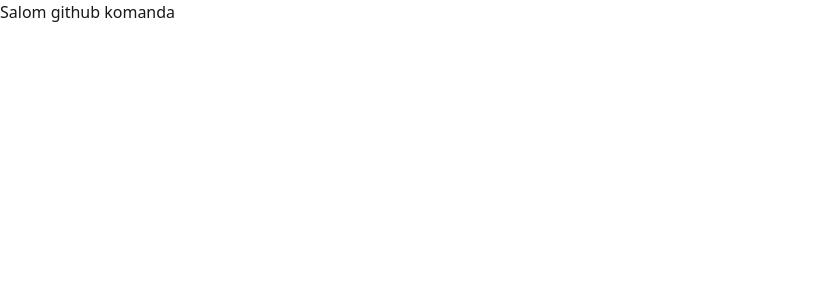
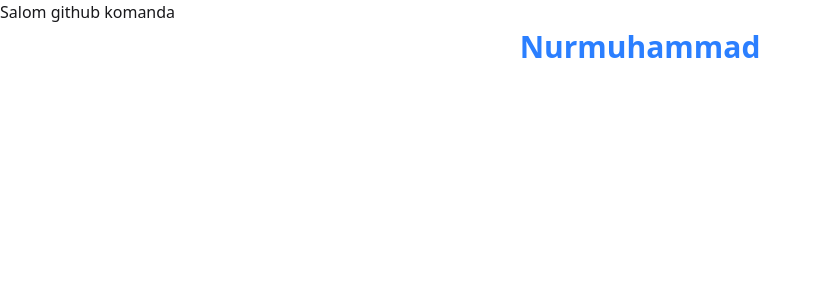
Before and after one commit to SUNNATBEE/1746Team, a React (Vite) app: page / in a window 1280 px wide. Shown: the top 300 px of the page, without its empty margins (0-821 px from the left). Built offline with nearby package versions, Linux system fonts and the light colour scheme.

Commit message:
Men ismimi yozdim

```diff
--- a/src/components/Nur.jsx
+++ b/src/components/Nur.jsx
@@ -3,7 +3,7 @@ import React from 'react'
 const Nur = () => {
   return (
     <div>
-
+      <h1 className='text-blue-500 text-center text-[30px] font-bold'>Nurmuhammad</h1>
     </div>
   )
 }
```
